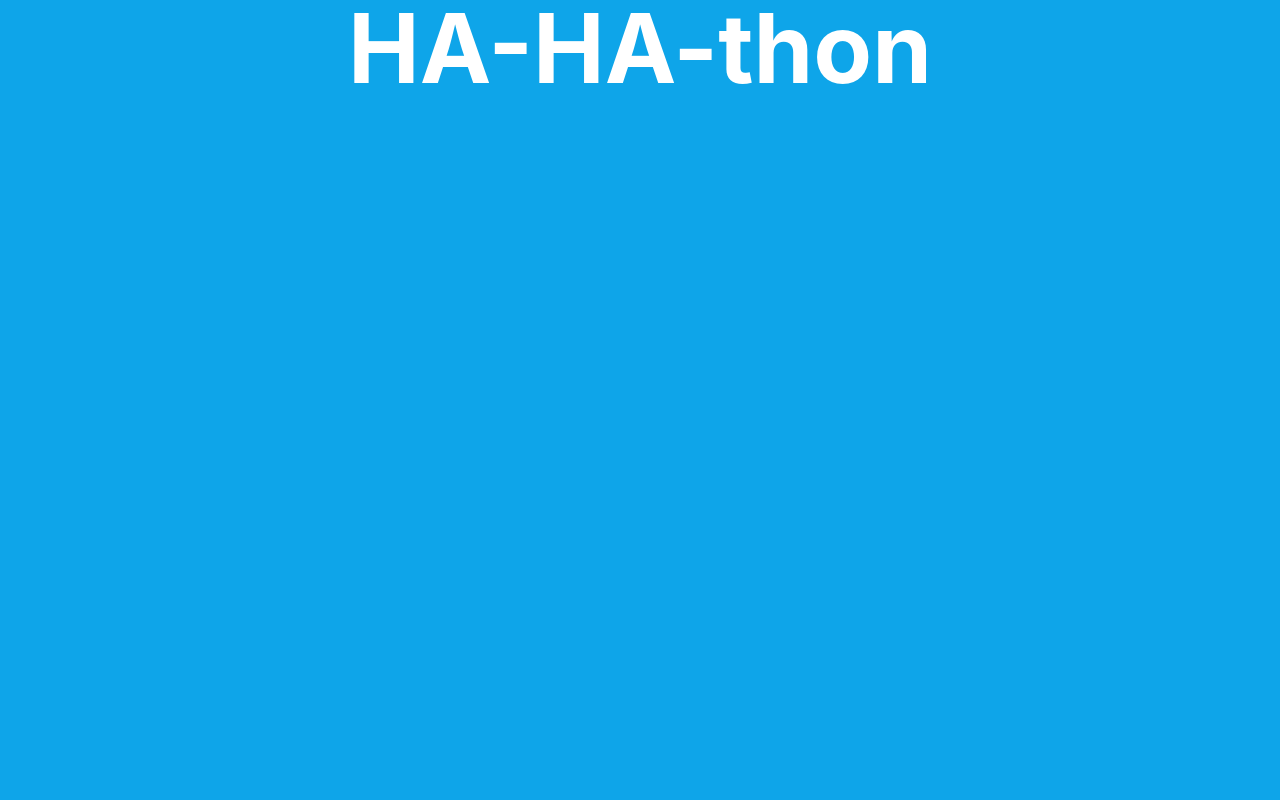
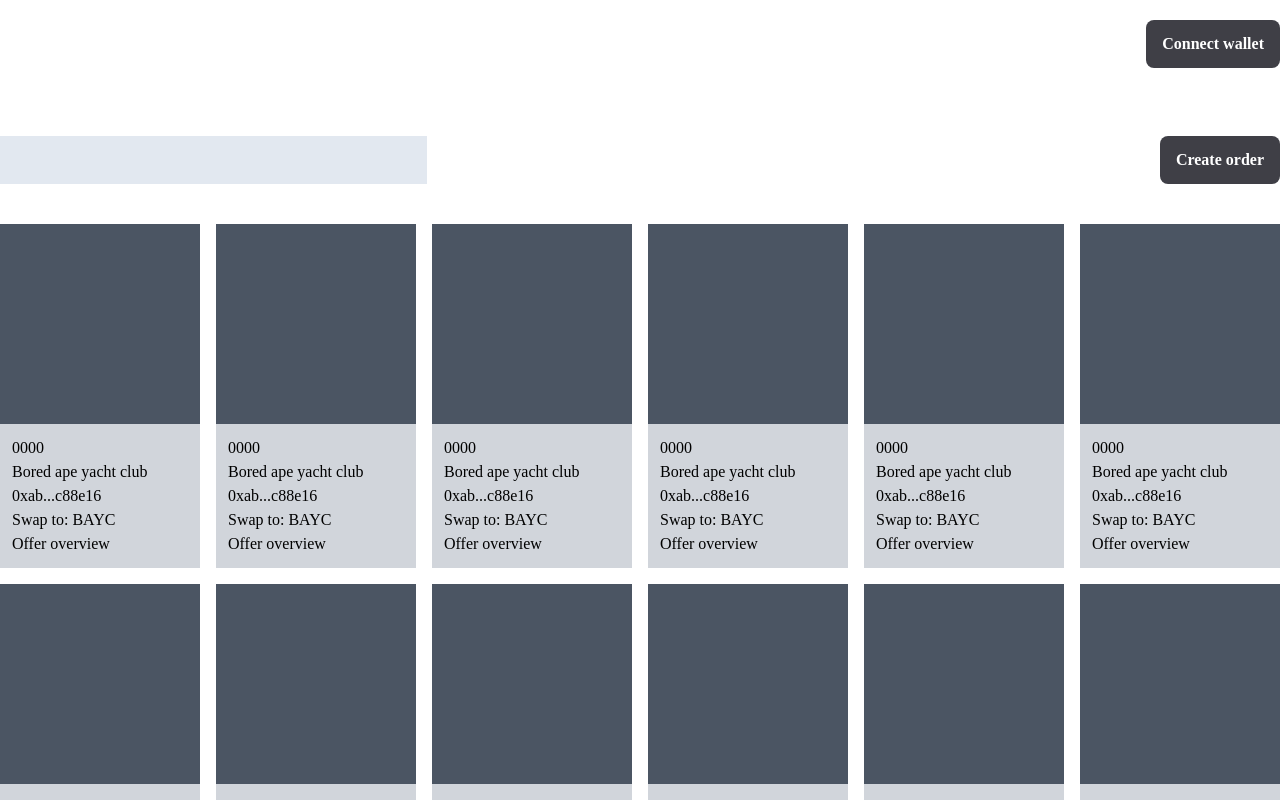
Before and after one commit to Neca-development/0x_grant, a React (Create React App) app: page / in a window 1280 px wide. Shown: the top 800 px of the page. Built offline with nearby package versions, Linux system fonts and the light colour scheme.

Commit message:
add home and init swap page

```diff
--- a/src/App.js
+++ b/src/App.tsx
@@ -1,11 +1,12 @@
-import './App.css';
-import { Outlet, Link } from "react-router-dom";
+import "./App.css";
+import { Outlet } from "react-router-dom";
+import Header from "./components/Header";
 
 function App() {
-  return (
-    <div className="bg-sky-500 h-screen">
-      <h1 className='text-8xl font-bold text-white text-center'>HA-HA-thon</h1>
-      {/* <nav
+	return (
+		<div className="">
+			<Header></Header>
+			{/* <nav
         style={{
           borderBottom: "solid 1px",
           paddingBottom: "1rem",
@@ -14,9 +15,9 @@
         <Link to="/invoices">Invoices</Link> |{" "}
         <Link to="/expenses">Expenses</Link>
       </nav> */}
-      <Outlet />
-    </div>
-  );
+			<Outlet />
+		</div>
+	);
 }
 
 export default App;
--- /dev/null
+++ b/src/components/Button.tsx
@@ -0,0 +1,16 @@
+import { FunctionComponent } from "react";
+
+export interface IButton {
+	text: string;
+}
+
+const Button: FunctionComponent<IButton> = (props) => {
+	const { text } = props;
+	return (
+		<button className="bg-zinc-700 text-white py-3 px-4 rounded-lg font-semibold">
+			{text}
+		</button>
+	);
+};
+
+export default Button;
--- /dev/null
+++ b/src/components/Header.tsx
@@ -0,0 +1,11 @@
+import Button from "./Button";
+
+function Header() {
+	return (
+		<header className="container flex justify-end mx-auto py-5">
+			<Button text="Connect wallet"></Button>
+		</header>
+	);
+}
+
+export default Header;
--- /dev/null
+++ b/src/components/TokenCard.tsx
@@ -0,0 +1,28 @@
+import { FunctionComponent } from "react";
+
+export interface ITokenCardProps {
+	onClick?(): void;
+}
+
+const TokenCard: FunctionComponent<any> = (props) => {
+	const { onClick } = props;
+
+	return (
+		<article onClick={onClick}>
+			<div className="aspect-square bg-gray-600"></div>
+			<div className="bg-gray-300 p-3">
+				<span>0000</span>
+				<br />
+				<span>Bored ape yacht club</span>
+				<br />
+				<span>0xab...c88e16</span>
+				<br />
+				<span>Swap to: BAYC</span>
+				<br />
+				<button>Offer overview</button>
+			</div>
+		</article>
+	);
+};
+
+export default TokenCard;
--- a/src/index.css
+++ b/src/index.css
@@ -1,8 +1,6 @@
 body {
 	margin: 0;
-	font-family: -apple-system, BlinkMacSystemFont, "Segoe UI", "Roboto", "Oxygen",
-		"Ubuntu", "Cantarell", "Fira Sans", "Droid Sans", "Helvetica Neue",
-		sans-serif;
+	font-family: "Montserrat";
 	-webkit-font-smoothing: antialiased;
 	-moz-osx-font-smoothing: grayscale;
 }
@@ -12,6 +10,14 @@
 		monospace;
 }
 
+@media screen and (max-width: 600px) {
+	.container {
+		padding: 0 25px;
+	}
+}
+
+@import url("https://fonts.googleapis.com/css2?family=Montserrat:wght@300;400;600;800&family=Open+Sans:wght@400;700&family=Poppins&display=swap");
+
 @tailwind base;
 @tailwind components;
 @tailwind utilities;
--- a/src/index.js
+++ b/src/index.js
@@ -4,6 +4,8 @@
 import { BrowserRouter, Route, Routes } from 'react-router-dom';
 import App from './App';
 import reportWebVitals from './reportWebVitals';
+import Home from './pages/Home';
+import Swap from './pages/Swap';
 
 const root = ReactDOM.createRoot(document.getElementById('root'));
 root.render(
@@ -11,6 +13,8 @@
     <BrowserRouter>
       <Routes>
         <Route path="/" element={<App />}>
+          <Route index element={<Home />}></Route>
+          <Route path="swap" element={<Swap />}></Route>
         </Route>
       </Routes>
     </BrowserRouter>
--- /dev/null
+++ b/src/models/interfaces.ts
@@ -0,0 +1,4 @@
+export interface IToken {
+	collection: string;
+	address: string;
+}
--- /dev/null
+++ b/src/pages/Home.tsx
@@ -0,0 +1,30 @@
+import { useNavigate } from "react-router";
+import Button from "../components/Button";
+import TokenCard from "../components/TokenCard";
+
+function Home() {
+	let navigate = useNavigate();
+
+	return (
+		<div className="container mx-auto pt-12">
+			<div className="flex justify-between">
+				<input
+					type="search"
+					name=""
+					id=""
+					className="bg-slate-200 py-2 px-4 w-1/3"
+				/>
+				<Button text="Create order"></Button>
+			</div>
+			<div className="grid md:grid-cols-4 lg:grid-cols-5 xl:grid-cols-6 xl gap-4 mt-10">
+				{Array(20)
+					.fill(0, 0, 20)
+					.map(() => (
+						<TokenCard onClick={() => navigate("/swap")}></TokenCard>
+					))}
+			</div>
+		</div>
+	);
+}
+
+export default Home;
--- /dev/null
+++ b/src/pages/Swap.tsx
@@ -0,0 +1,44 @@
+import { FunctionComponent } from "react";
+
+const TokenOverview: FunctionComponent<any> = () => {
+	return (
+		<div className="flex">
+			<div className="aspect-square w-1/2 bg-gray-500 mr-6"></div>
+			<div>
+				<div className="font-semibold text-gray-500 text-md mb-2">
+					Bored ape yacht club
+				</div>
+				<div className="font-medium text-gray-500 text-2xl mb-6">#00000</div>
+				<div className="font-semibold text-gray-500 text-md">
+					Smart contract
+				</div>
+				<div className="font-semibold text-gray-500 text-md">
+					0xaba7161a7fb69c88e16
+				</div>
+			</div>
+		</div>
+	);
+};
+
+const Swap: FunctionComponent<any> = () => {
+	return (
+		<div className="container mx-auto pt-12">
+			<h1 className="font-semibold text-4xl">Swap</h1>
+			<div className="flex mt-12">
+				<div className="flex-1">
+					<h2 className="font-semibold text-2xl mb-9">You will get</h2>
+					<TokenOverview></TokenOverview>
+				</div>
+				<div className="w-16 h-16 bg-gray-500 mx-24 mt-52"></div>
+				<div className="flex-1">
+					<h2 className="font-semibold text-2xl mb-9">For your</h2>
+					<div className="aspect-square w-1/2 bg-gray-200 rounded-2xl border-dashed border border-gray-500 flex items-center justify-center text-md text-gray-500 font-semibold">
+						Choose your NFT to swap
+					</div>
+				</div>
+			</div>
+		</div>
+	);
+};
+
+export default Swap;
```
Also changed, not shown: package.json (+9 -0 lines), tsconfig.json (added, +19 -0 lines), src/pages/Home.jsx (deleted), 1 other file (tests, documents, lock files or other folders).
